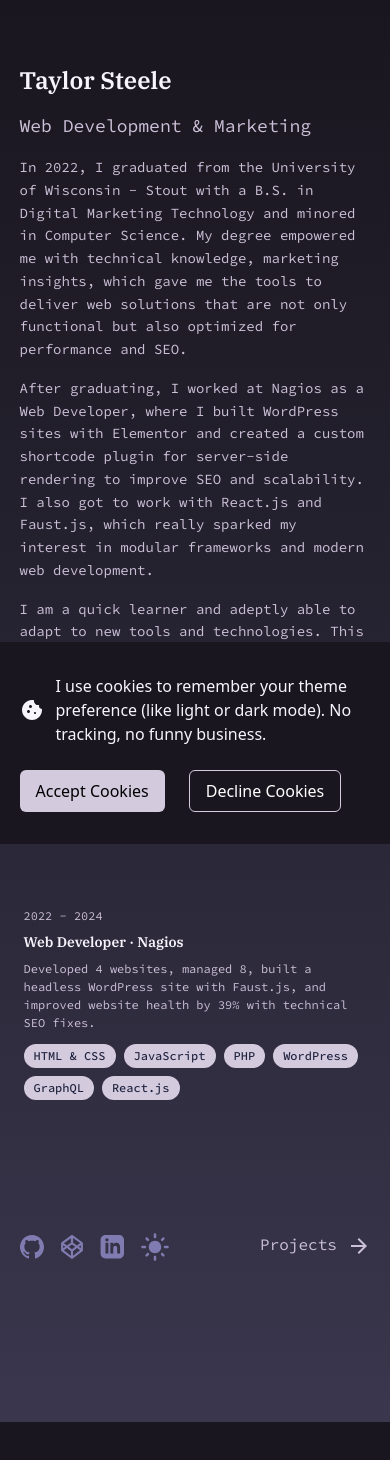
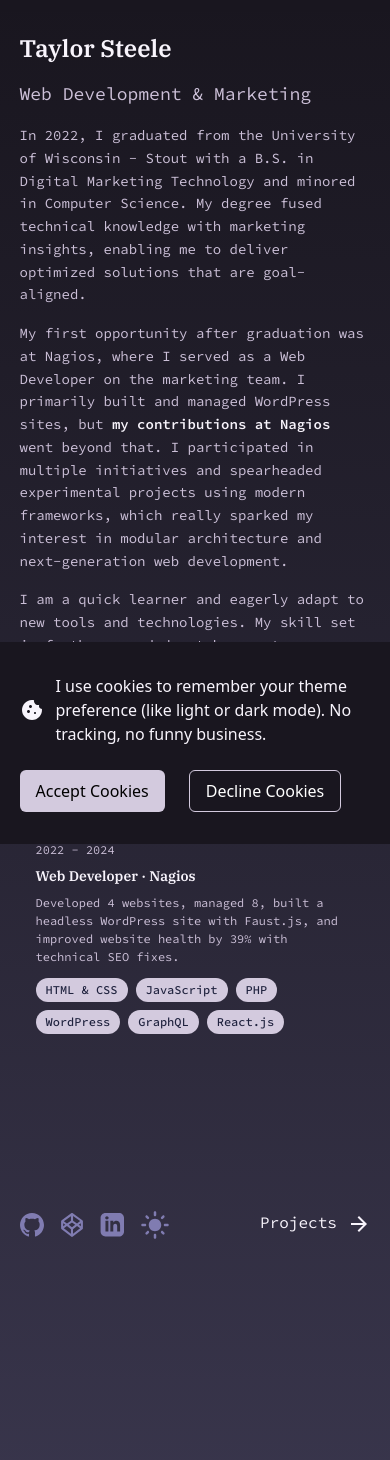
Before and after one commit to MashedTaytors/Steele-site, a Next.js app: page / in a window 390 px wide. Shown: the top 1460 px of the page. Before the commit the page ends 1422 px from the top, so only its background shows below. Built offline with nearby package versions, Linux system fonts and the light colour scheme; no server answers.

Commit message:
add link to contributions at nagios and update copy

```diff
--- a/src/app/page.tsx
+++ b/src/app/page.tsx
@@ -2,6 +2,7 @@
 import type { Metadata } from "next";
 import Footer from "@/components/Footer";
 import SkillBadge from "@/components/Badges/Badges";
+import Link from "next/link";
 
 
 export const metadata: Metadata = {
@@ -12,28 +13,30 @@
 export default function Home() {
   return (
     <>
-      <main className="flex flex-col flex-grow w-content gap-16 lg:gap-8">
-        <div className="flex flex-col gap-4 items-start justify-between py-16 md:flex-row">
+      <main className="flex flex-col flex-grow justify-between w-content gap-16 lg:gap-8">
+        <div className="flex flex-col gap-4 items-start justify-between py-8 lg:py-16 lg:flex-row">
         {/* Headings and Nav */}
-          <div className="flex flex-col gap-4 w-full md:w-1/2">
+          <div className="flex flex-col gap-4 w-full lg:w-1/2">
           {/* div containing headers */}
             <div className="flex flex-col gap-4">
               <h1 className="text-2xl font-ibmPlexSerif text-primaryText font-semibold lg:text-5xl">Taylor Steele</h1>
               <h2 className="text-lg font-sourceCodePro text-secondaryText lg:text-2xl"> Web Development & Marketing </h2>
             </div>
+
+
           </div>
 
-          <div className="flex flex-col gap-8 w-full md:w-1/2 lg:mt-1">
+          <div className="flex flex-col gap-8 w-full lg:w-1/2 lg:mt-1">
           {/* Content */}
             <div className="flex flex-col gap-4 leading-relaxed text-base font-sourceCodePro text-secondaryText">
               <p className="text-sm leading-relaxed text-secondaryText">
-               In 2022, I graduated from the University of Wisconsin - Stout with a B.S. in Digital Marketing Technology and minored in Computer Science. My degree empowered me with technical knowledge, marketing insights, which gave me the tools to deliver web solutions that are not only functional but also optimized for performance and SEO.
+               In 2022, I graduated from the University of Wisconsin - Stout with a B.S. in Digital Marketing Technology and minored in Computer Science. My degree fused technical knowledge with marketing insights, enabling me to deliver optimized solutions that are goal-aligned.
               </p>
               <p className="text-sm leading-relaxed text-secondaryText">
-              After graduating, I worked at Nagios as a Web Developer, where I built WordPress sites with Elementor and created a custom shortcode plugin for server-side rendering to improve SEO and scalability. I also got to work with React.js and Faust.js, which really sparked my interest in modular frameworks and modern web development.
+              My first opportunity after graduation was at Nagios, where I served as a Web Developer on the marketing team. I primarily built and managed WordPress sites, but <Link href="/projects/contributions-at-nagios" className="text-primaryText font-semibold hover:underline">my contributions at Nagios</Link> went beyond that. I participated in multiple initiatives and spearheaded experimental projects using modern frameworks, which really sparked my interest in modular architecture and next-generation web development.
               </p>
               <p className="text-sm leading-relaxed text-secondaryText">
-              I am a quick learner and adeptly able to adapt to new tools and technologies. This enables me to remain competitive in dynamic work environments and amongst my peers. My skill set is further rounded-out by my strong intrapersonal skills, self-motivation, emotional intelligence, ability to identify trends, and self-renewing ambition. I am a reliable, accountable, and personable asset to any team.
+              I am a quick learner and eagerly adapt to new tools and technologies. My skill set is further rounded-out by my strong intrapersonal skills, self-motivation, emotional intelligence, ability to identify trends, and self-renewing ambition. I am a reliable, accountable, and personable asset to any team.
 
               </p>
             </div>
@@ -42,13 +45,13 @@
             <div className="flex flex-col mt-6">
               {/* Nagios */}
               <a  href="https://www.nagios.com" target="_blank" rel="noreferrer noopener" aria-label="Web Developer at Nagios (opens in a new tab)">
-                <div className="flex flex-col m-[-12px] p-4 gap-2 rounded-lg md:flex-row md:gap-8 hover:bg-gray-400 hover:bg-opacity-10 ">
+                <div className="flex flex-col p-4 gap-2 rounded-lg lg:flex-row lg:gap-0 hover:bg-gray-400 hover:bg-opacity-10 ">
                   {/* Timeline */}
-                  <div className="flex flex-col md:w-1/3">
+                  <div className="flex flex-col lg:w-1/4">
                     <span className="uppercase text-xs text-secondaryText font-sourceCodePro">2022 - 2024</span>
                   </div>
                   {/* Job Description */}
-                  <div className="flex flex-col gap-2 md:w-2/3">
+                  <div className="flex flex-col gap-2 lg:w-3/4">
                     <span className="font-semibold text-sm font-ibmPlexSerif">Web Developer · Nagios</span>
                     <p className="text-xs text-secondaryText leading-normal mb-1 font-sourceCodePro">
                       Developed 4 websites, managed 8, built a headless WordPress site with Faust.js, and improved website health by 39% with technical SEO fixes.
@@ -70,9 +73,9 @@
 
           </div>
         </div>
-      </main>
 
       <Footer />
+      </main>
     </>
   );
 }
--- a/src/components/CookieConsent.tsx
+++ b/src/components/CookieConsent.tsx
@@ -22,7 +22,7 @@
 
   return (
     showPopup && !consent.preferences && (
-      <div className="fixed flex justify-center bottom-0 left-0 right-0 bg-background text-foreground py-8">
+      <div className="sticky flex w-full justify-center bottom-0 left-0 right-0 bg-background text-foreground py-8">
         <div className="flex flex-row flex-wrap w-content justify-between gap-6">
           <div className="flex items-center flex-row gap-3">
             <CookieIcon />
--- a/src/components/Footer.tsx
+++ b/src/components/Footer.tsx
@@ -2,20 +2,20 @@
 import SocialIcons from "./SocialIcons";
 import Link from "next/link";
 import ArrowForwardIcon from '@mui/icons-material/ArrowForward';
-
 // TODO: Make a contact me link/form
 
 const Footer: React.FC = () => {
   return (
-    <footer className="flex w-full justify-center py-16 mb-24">
-      <div className="flex flex-row w-content">
+    <footer className="flex w-full justify-center py-16 mb-12 md:mb-24">
+      <div className="flex flex-row w-full">
         <div className="w-2/3 md:w-1/3">
           <SocialIcons />
         </div>
           {/* empty column for layout */}
           <div className="flex justify-end w-1/3 md:w-2/3">
-          <Link href="/projects/" className="text-secondaryText text-base font-sourceCodePro">Projects <ArrowForwardIcon /></Link>
-          </div>
+               <Link href="/projects/" className="text-primaryText text-base font-sourceCodePro">Projects <ArrowForwardIcon /></Link>
+
+           </div>
         </div>
     </footer>
   );
```
